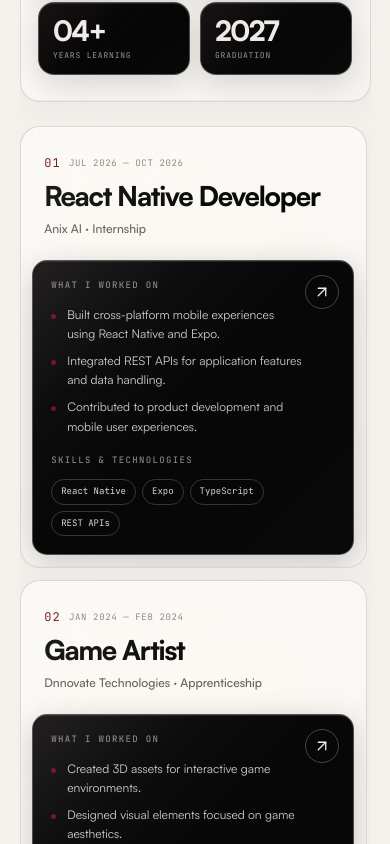
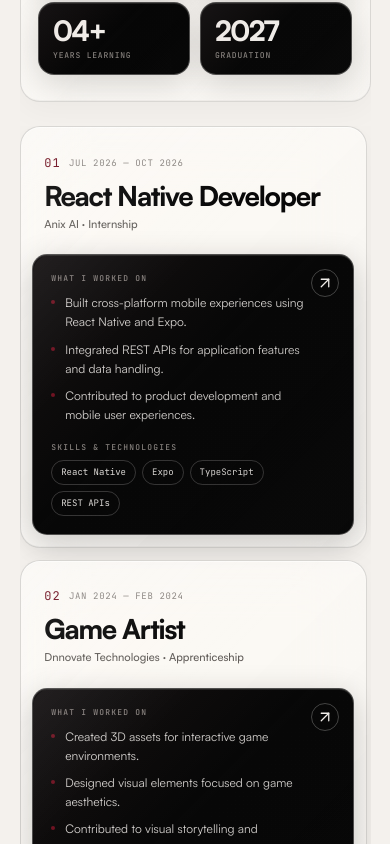
Before and after one commit to roxton75/PORTFOLIO-2026, a Next.js app: page / in a window 390 px wide. Shown: the part 1580-2424 px from the top of the page. Built offline with nearby package versions, Linux system fonts and the light colour scheme.

Commit message:
Work section: fixed viewport responsiveness, added satin flow animation, and refined card layouts

```diff
--- a/components/work/Work.module.css
+++ b/components/work/Work.module.css
@@ -7,22 +7,23 @@
   position: relative;
   isolation: isolate;
   width: 100%;
-  height: 100dvh;
-  padding: clamp(32px, 4vh, 56px) clamp(5%, 8vw, 12%);
+  min-height: 100svh;
+  padding: clamp(20px, 3vh, 44px) clamp(5%, 8vw, 12%);
   background: var(--off-white);
   color: var(--black, #080808);
+  display: flex;
+  flex-direction: column;
   overflow: hidden;
-  display: flex;
-  align-items: flex-start;
 }
 
 .container {
   width: 100%;
-  max-width: 1800px;
+  max-width: 1440px;
   margin-inline: auto;
-  height: 100%;
+  flex: 1;
   display: flex;
   flex-direction: column;
+  min-height: 0;
   overflow: hidden;
 }
 
@@ -59,7 +60,7 @@
   margin: 0 0 8px;
   color: var(--muted, #88837f);
   font-size: 16px;
-  line-height: 1.8;
+  line-height: 1.4;
   text-align: right;
 }
 
@@ -70,7 +71,7 @@
 .workLayout {
   display: grid;
   grid-template-columns: minmax(0, 30fr) minmax(0, 70fr);
-  align-items: stretch;
+  align-items: start;
   gap: clamp(16px, 1.5vw, 24px);
   flex: 1;
   min-height: 0;
@@ -84,7 +85,7 @@
   display: flex;
   flex-direction: column;
   min-width: 0;
-  padding: clamp(20px, 2.5vw, 28px);
+  padding: clamp(16px, 2vw, 24px);
   background: rgba(255, 255, 253, 0.55);
   backdrop-filter: blur(32px) saturate(200%);
   -webkit-backdrop-filter: blur(32px) saturate(200%);
@@ -124,7 +125,7 @@
   background: #e9e6e2;
   border: none;
   border-radius: 13px;
-  max-height: 240px;
+  max-height: 255px;
 }
 
 .profilePhoto {
@@ -380,7 +381,7 @@
   transform: translateY(-4px);
   background: var(--burgundy);
   border-color: var(--burgundy);
-  box-shadow: 0 12px 28px rgba(126, 27, 50, 0.25);
+  box-shadow: none;
 }
 
 .statItem:hover .statValue,
@@ -426,7 +427,16 @@
   gap: 12px;
   min-width: 0;
   overflow-y: auto;
+  overflow-x: hidden;
   padding-right: 4px;
+  scrollbar-width: none;
+  -ms-overflow-style: none;
+}
+
+.experienceList::-webkit-scrollbar {
+  display: none;
+  width: 0;
+  height: 0;
 }
 
 /* ================================
@@ -437,10 +447,11 @@
   position: relative;
   display: grid;
   flex: 1;
-  grid-template-columns: minmax(0, 0.9fr) minmax(0, 1.1fr);
+  grid-template-columns: minmax(0, 0.4fr) minmax(0, 0.6fr);
   align-items: stretch;
-  gap: clamp(8px, 1vw, 16px);
+  gap: clamp(12px, 1.5vw, 24px);
   min-width: 0;
+  min-height: 180px;
   padding: clamp(12px, 1vw, 18px);
   background: rgba(255, 255, 253, 0.55);
   backdrop-filter: blur(32px) saturate(200%);
@@ -451,7 +462,7 @@
     inset 0 -1px 0 rgba(8, 8, 8, 0.03),
     0 8px 32px rgba(8, 8, 8, 0.04);
   border-radius: 24px;
-  overflow: hidden;
+  overflow: visible;
   transition:
     transform 0.45s cubic-bezier(0.22, 1, 0.36, 1),
     border-color 0.35s ease,
@@ -477,10 +488,6 @@
   transform: translateY(-4px);
   background: rgba(255, 255, 253, 0.85);
   border-color: rgba(8, 8, 8, 0.18);
-  box-shadow:
-    inset 0 1px 0 rgba(255, 255, 255, 0.7),
-    inset 0 -1px 0 rgba(8, 8, 8, 0.03),
-    0 20px 48px rgba(8, 8, 8, 0.1);
 }
 
 /* ================================
@@ -522,7 +529,7 @@
   max-width: 100%;
   margin: 0;
   font-family: var(--font-satoshi), sans-serif;
-  font-size: clamp(25px, 2.5vw, 40px);
+  font-size: clamp(20px, 2vw, 32px);
   font-weight: 800;
   line-height: 1.1;
   letter-spacing: -0.045em;
@@ -530,10 +537,10 @@
 }
 
 .company {
-  margin: 9px 0 0;
-  font-size: 12px;
+  margin: 6px 0 0;
+  font-size: 11px;
   font-weight: 500;
-  line-height: 1.5;
+  line-height: 1.4;
   color: #625e5a;
 }
 
@@ -546,9 +553,9 @@
   display: flex;
   flex-direction: column;
   justify-content: center;
-  gap: 18px;
+  gap: 12px;
   min-width: 0;
-  padding: clamp(20px, 2.5vw, 30px);
+  padding: clamp(16px, 2vw, 24px);
   background: var(--black, #080808);
   color: var(--off-white);
   border: 1px solid rgba(244, 241, 237, 0.3);
@@ -595,14 +602,14 @@
 .responsibilities {
   display: flex;
   flex-direction: column;
-  gap: 14px;
+  gap: 10px;
   min-width: 0;
-  padding-right: 32px;
+  padding-right: 20px;
 }
 
 .detailsLabel {
   font-family: var(--font-mono), monospace;
-  font-size: 9px;
+  font-size: 8px;
   font-weight: 500;
   letter-spacing: 0.15em;
   color: #88837f;
@@ -611,7 +618,7 @@
 .pointsList {
   display: flex;
   flex-direction: column;
-  gap: 7px;
+  gap: 5px;
   margin: 0;
   padding: 0;
   list-style: none;
@@ -619,9 +626,9 @@
 
 .pointsList li {
   position: relative;
-  padding-left: 16px;
-  font-size: 13px;
-  line-height: 1.65;
+  padding-left: 14px;
+  font-size: 11px;
+  line-height: 1.5;
   font-weight: 400;
   color: rgba(244, 241, 237, 0.85);
 }
@@ -629,10 +636,10 @@
 .pointsList li::before {
   content: "";
   position: absolute;
-  top: 9px;
+  top: 7px;
   left: 0;
-  width: 5px;
-  height: 5px;
+  width: 4px;
+  height: 4px;
   border-radius: 50%;
   background: var(--burgundy);
 }
@@ -642,27 +649,27 @@
 .skillsSection {
   display: flex;
   flex-direction: column;
-  gap: 13px;
+  gap: 8px;
   min-width: 0;
 }
 
 .skillsList {
   display: flex;
   flex-wrap: wrap;
-  gap: 8px;
+  gap: 6px;
 }
 
 .skillTag {
   display: inline-flex;
   align-items: center;
   justify-content: center;
-  padding: 8px 12px;
+  padding: 5px 9px;
   border: 1px solid rgba(244, 241, 237, 0.2);
   border-radius: 30px;
   color: rgba(244, 241, 237, 0.9);
   font-family: var(--font-mono), monospace;
-  font-size: 10px;
-  line-height: 1.3;
+  font-size: 9px;
+  line-height: 1.2;
   transition:
     background 0.3s ease,
     border-color 0.3s ease,
@@ -679,11 +686,11 @@
 
 .cardArrow {
   position: absolute;
-  top: 22px;
-  right: 22px;
+  top: 16px;
+  right: 16px;
   display: grid;
-  width: 34px;
-  height: 34px;
+  width: 28px;
+  height: 28px;
   place-items: center;
   border: 1px solid rgba(244, 241, 237, 0.25);
   border-radius: 50%;
@@ -702,47 +709,90 @@
 }
 
 /* ================================
+   LAPTOP / SMALL VIEWPORT HEIGHT (fit within screen)
+================================ */
+
+@media (max-height: 720px) {
+  .work {
+    padding: clamp(16px, 3vh, 32px) clamp(4%, 6vw, 8%);
+  }
+
+  .sectionHeading {
+    margin-bottom: clamp(16px, 3vw, 28px);
+    gap: 30px;
+  }
+
+  .heading {
+    font-size: clamp(36px, 5vw, 60px);
+  }
+
+  .headingDescription {
+    font-size: 14px;
+    line-height: 1.6;
+    margin-bottom: 6px;
+  }
+
+  .profileCard {
+    padding: clamp(16px, 2vw, 22px);
+    max-height: none;
+  }
+
+  .profileImage {
+    max-height: 200px;
+  }
+
+  .profileIdentity {
+    margin-top: 12px;
+  }
+
+  .profileDivider {
+    margin: 12px 0;
+  }
+
+  .profileStats {
+    padding-top: 16px;
+  }
+
+  .workLayout {
+    gap: clamp(12px, 1vw, 18px);
+  }
+
+  .experienceCard {
+    padding: clamp(10px, 1vw, 16px);
+    gap: clamp(8px, 1vw, 14px);
+    min-height: auto;
+  }
+
+  .experienceDetails {
+    padding: clamp(16px, 2vw, 24px);
+    gap: 16px;
+  }
+
+  .experienceInfo {
+    padding-left: clamp(6px, 1vw, 12px);
+  }
+
+  .role {
+    font-size: clamp(21px, 2.5vw, 30px);
+  }
+
+  .responsibilities {
+    padding-right: 20px;
+  }
+
+  .pointsList li {
+    font-size: 12px;
+  }
+}
+
+/* ================================
    TABLET
 ================================ */
 
 @media (max-width: 1100px) {
   .work {
-    padding-inline: 5%;
-  }
-
-  .workLayout {
-    grid-template-columns: minmax(0, 28fr) minmax(0, 72fr);
-    gap: 16px;
-  }
-
-  .experienceCard {
-    grid-template-columns: minmax(0, 0.8fr) minmax(0, 1.2fr);
-    padding: clamp(12px, 1vw, 18px);
-    min-height: 190px;
-  }
-
-  .experienceDetails {
-    padding: clamp(20px, 2vw, 28px);
-    gap: 18px;
-  }
-
-  .pointsList li {
-    font-size: 12px;
-  }
-
-  .role {
-    font-size: clamp(23px, 2.5vw, 30px);
-  }
-}
-
-/* ================================
-   MOBILE / TABLET PORTRAIT
-================================ */
-
-@media (max-width: 768px) {
-  .work {
     height: auto;
-    min-height: 100svh;
+    min-height: auto;
     padding: 80px 5% 60px;
     display: block;
     align-items: initial;
@@ -835,7 +885,7 @@
 @media (max-width: 480px) {
   .work {
     height: auto;
-    min-height: 100svh;
+    min-height: auto;
     padding: 70px 5% 50px;
   }
 
```
